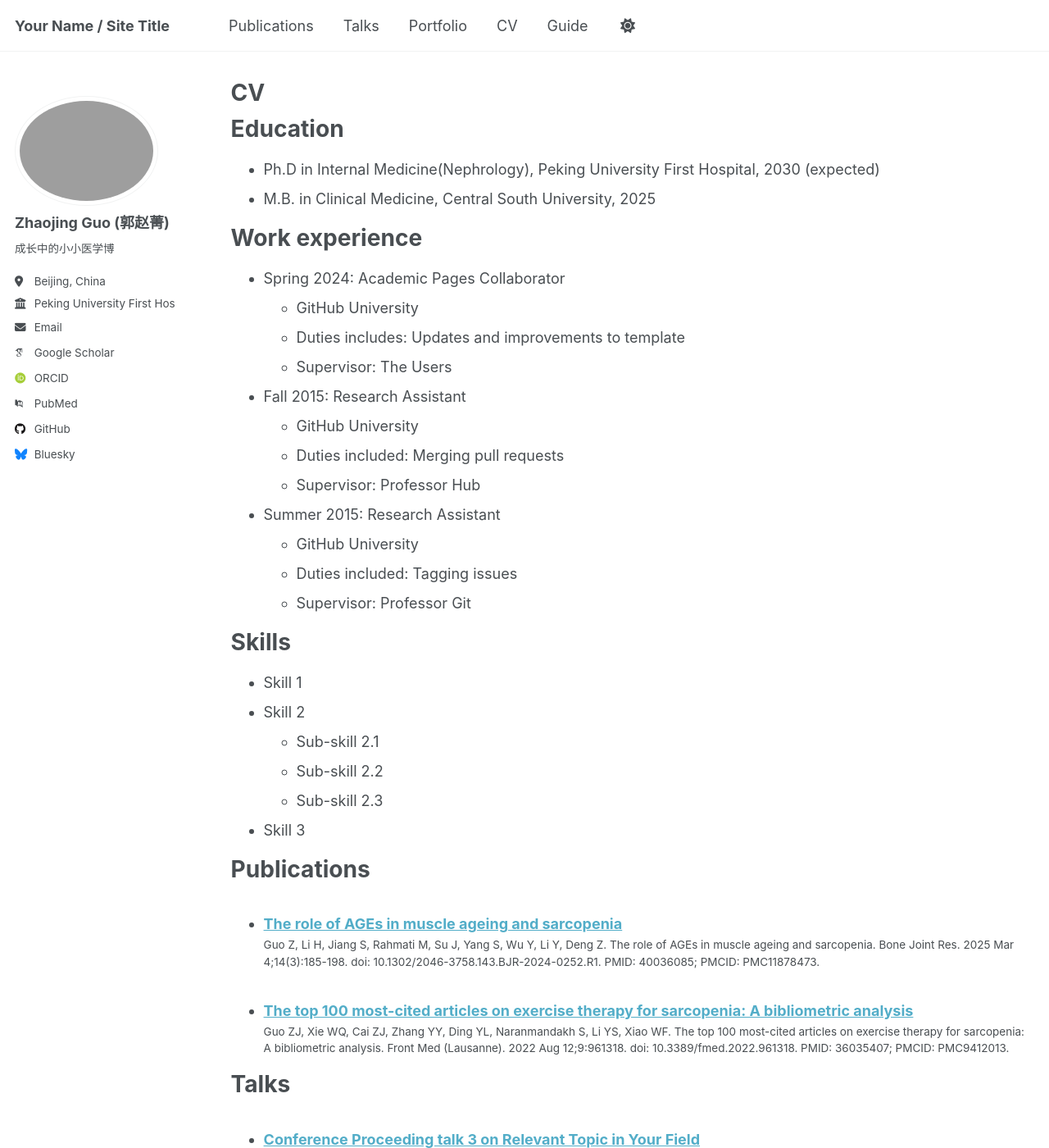
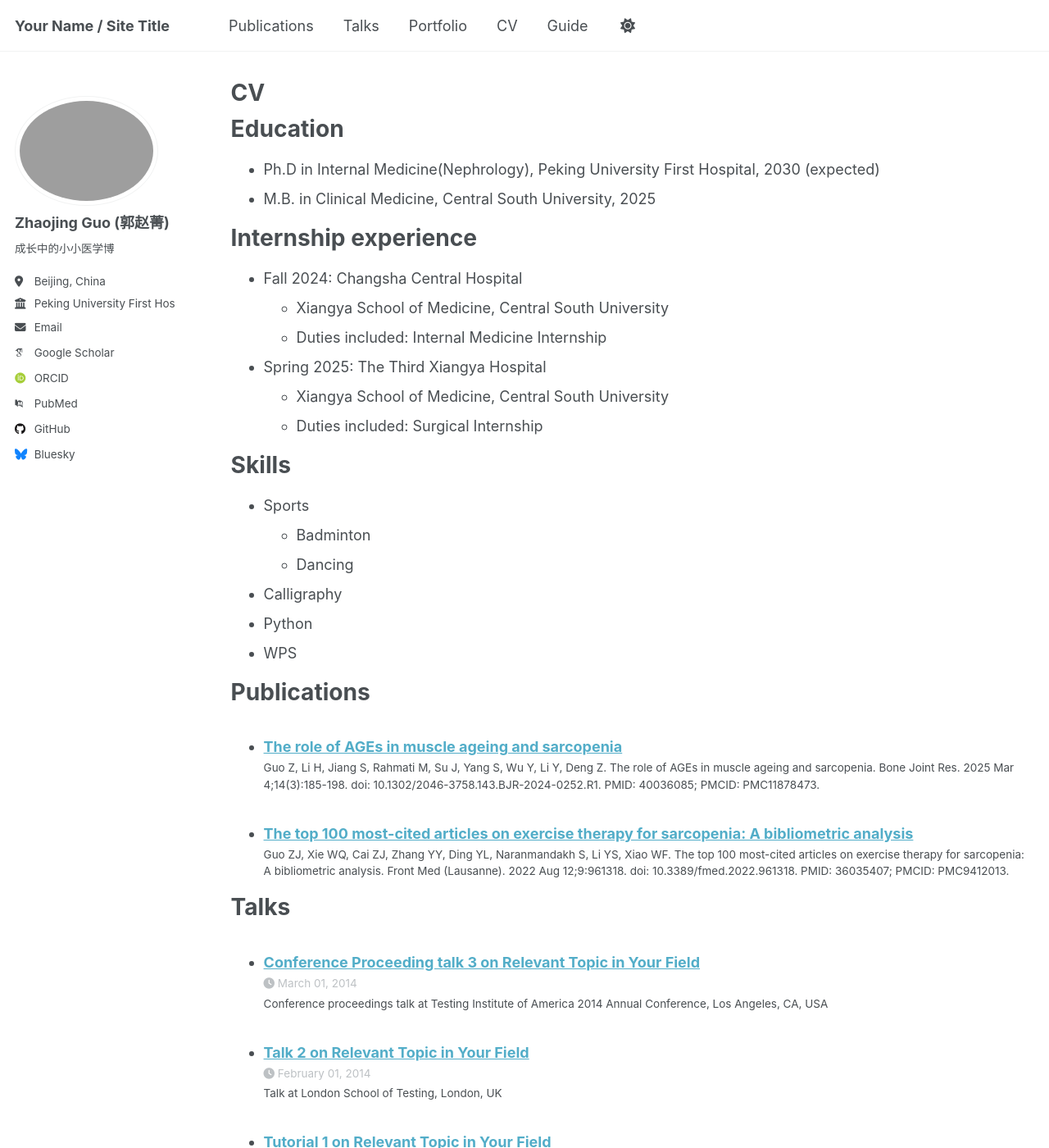
Before and after one commit to GuoZJ277/GuoZJ277.github.io, a Jekyll site: the page built from _pages/cv.md, in a window 1280 px wide and 1400 px high. Shown: the whole window at 82% size. Built offline with Jekyll 4.4.1, drawn with Linux system fonts in a browser that asks for light colours; some web fonts are replaced; a script that is not in the unit is left out.

Commit message:
Update cv.md

```diff
--- a/_pages/cv.md
+++ b/_pages/cv.md
@@ -14,31 +14,24 @@ Education
 * Ph.D in Internal Medicine(Nephrology), Peking University First Hospital, 2030 (expected)
 * M.B. in Clinical Medicine, Central South University, 2025
 
-Work experience
+Internship experience
 ======
-* Spring 2024: Academic Pages Collaborator
-  * GitHub University
-  * Duties includes: Updates and improvements to template
-  * Supervisor: The Users
+* Fall 2024: Changsha Central Hospital
+  * Xiangya School of Medicine, Central South University
+  * Duties included: Internal Medicine Internship
 
-* Fall 2015: Research Assistant
-  * GitHub University
-  * Duties included: Merging pull requests
-  * Supervisor: Professor Hub
-
-* Summer 2015: Research Assistant
-  * GitHub University
-  * Duties included: Tagging issues
-  * Supervisor: Professor Git
+* Spring 2025: The Third Xiangya Hospital
+  * Xiangya School of Medicine, Central South University
+  * Duties included: Surgical Internship
 
 Skills
 ======
-* Skill 1
-* Skill 2
-  * Sub-skill 2.1
-  * Sub-skill 2.2
-  * Sub-skill 2.3
-* Skill 3
+* Sports
+  * Badminton
+  * Dancing
+* Calligraphy
+* Python
+* WPS
 
 Publications
 ======
```
